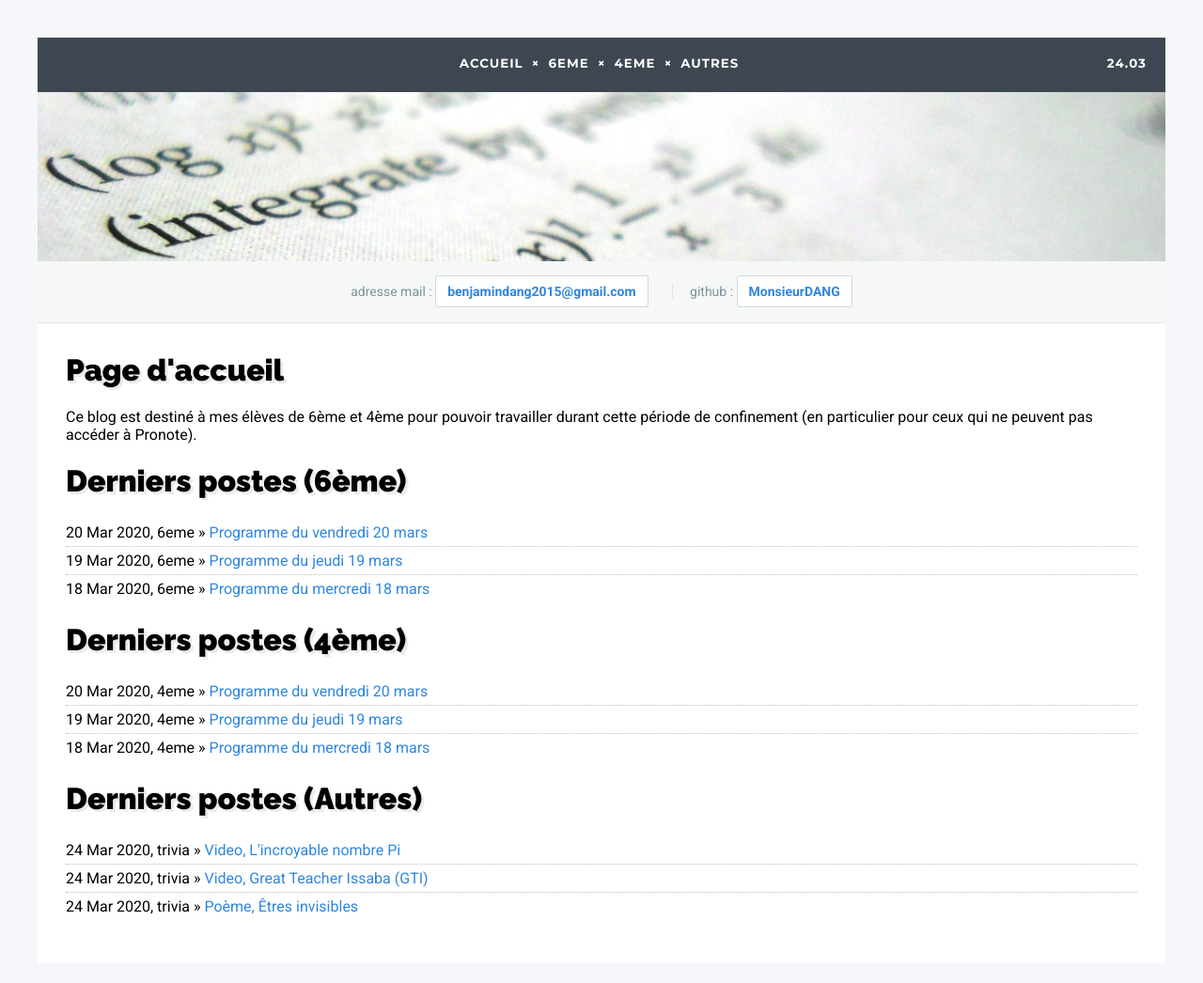
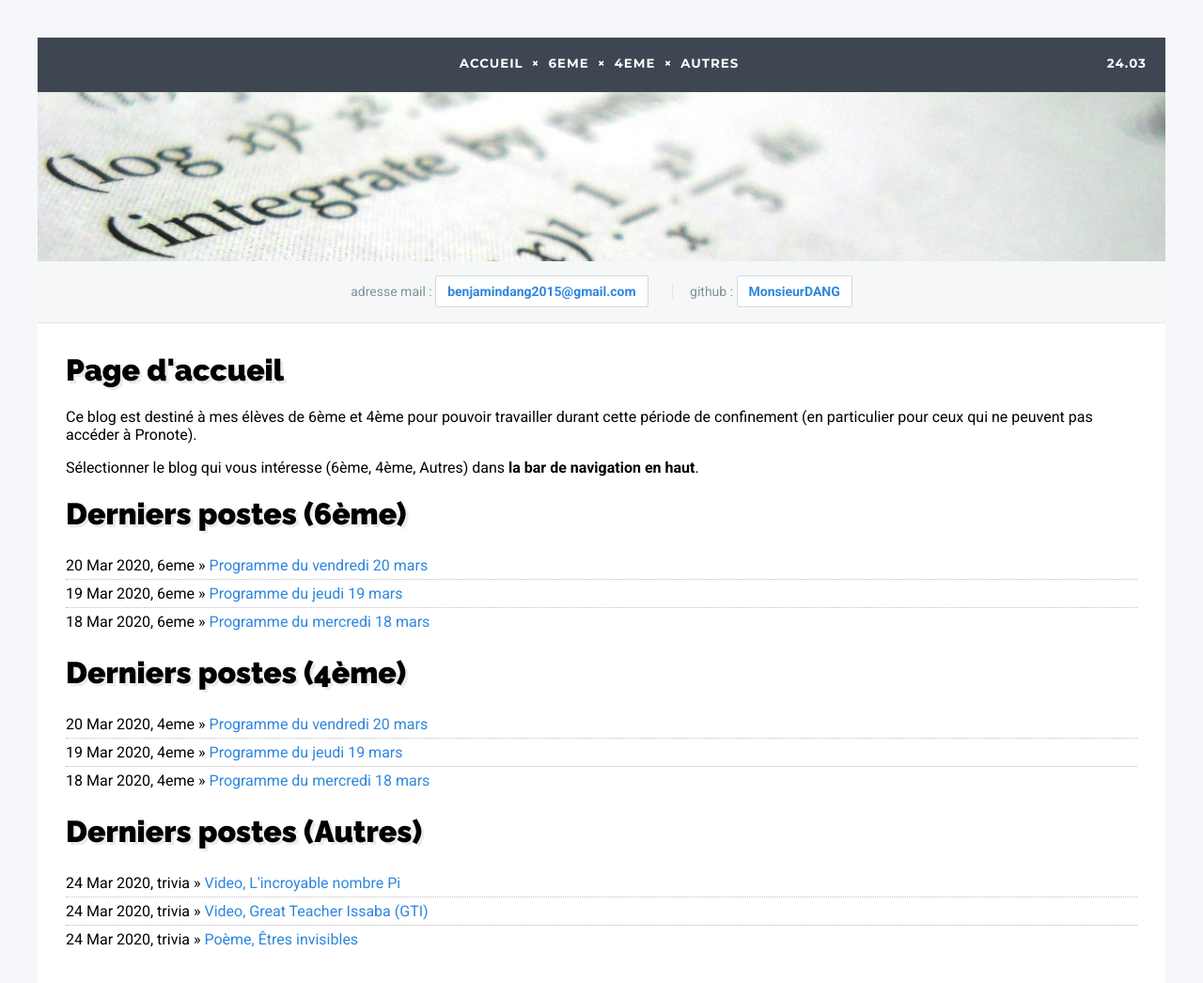
Before and after one commit to DangSinslay/DangSinslay.github.io, a Jekyll site: the page built from index.html, in a window 1280 px wide and 1100 px high. Shown: the top 1046 px of the window at 94% size. Built offline with Jekyll 4.4.1, drawn with Linux system fonts in a browser that asks for light colours.

Commit message:
Update index.html

```diff
--- a/index.html
+++ b/index.html
@@ -6,6 +6,7 @@ title: Blog de Mr. DANG, professeur de mathématiques
 	<h1>Page d'accueil</h1>
 	<p>Ce blog est destiné à mes élèves de 6ème et 4ème pour pouvoir travailler durant cette période de confinement (en particulier pour ceux qui ne peuvent pas accéder à Pronote).</a></p>
 
+	<p>Sélectionner le blog qui vous intéresse (6ème, 4ème, Autres) dans <strong>la bar de navigation en haut</strong>.</p>
 	<h1>Derniers postes (6ème)</h1>
 	<ul class="posts">
 		{% for post in site.categories.6eme limit:3 %}
```
